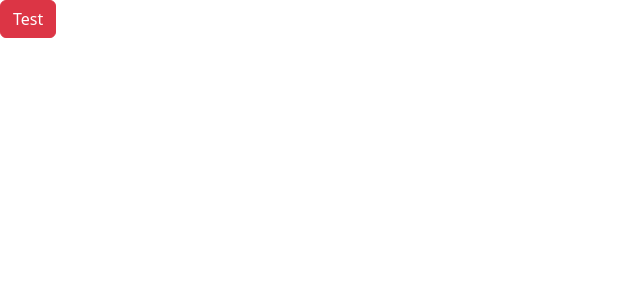
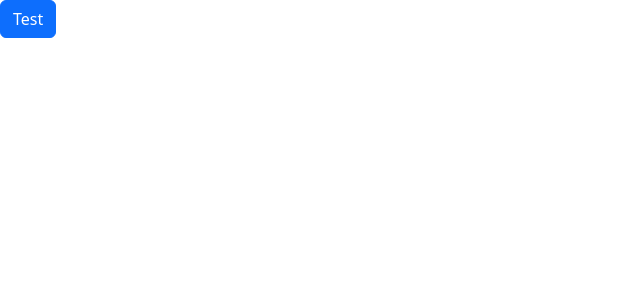
Before and after one commit to chuckmiller-code/react-tutorial-for-beginners, a React (Vite) app: page / in a window 1280 px wide. Shown: the top 300 px of the page, without its empty margins (0-640 px from the left). Built offline with nearby package versions, Linux system fonts and the light colour scheme.

Commit message:
Fourth commit

```diff
--- a/src/App.tsx
+++ b/src/App.tsx
@@ -1,14 +1,21 @@
 // import ListGroup from "./components/ListGroup";
 import Alert from "./components/Alert";
 import Button from "./components/Button";
+import ButtonTwo from "./components/ButtonTwo";
 
 function App() {
 
-  return (
-    <>
-      <Button onClick={() => console.log('Clicked')} color='danger'>Test</Button>
-    </>
-  )
+    return (
+      <>
+        <ButtonTwo>Test</ButtonTwo>
+      </>
+    )
+
+  // return (
+  //   <>
+  //     <Button onClick={() => console.log('Clicked')} color='danger'>Test</Button>
+  //   </>
+  // )
 
   // return (
   //   <>
--- /dev/null
+++ b/src/components/ButtonTwo.tsx
@@ -0,0 +1,20 @@
+import { ReactNode } from "react";
+import { useState } from "react";
+
+interface Props {
+    children: ReactNode;
+}
+
+function ButtonTwo({children}: Props) {
+  const [selectedIndex, setSelectedIndex] = useState(0);
+  const colors = ['primary', 'secondary', 'danger']
+  const changeColor = () => {
+    setSelectedIndex((prevIndex) => (prevIndex + 1) % colors.length);
+  };
+
+  return (
+    <button type="button" className={"btn btn-" + colors[selectedIndex]} onClick={changeColor}>{children}</button>
+  );
+}
+
+export default ButtonTwo;
```
